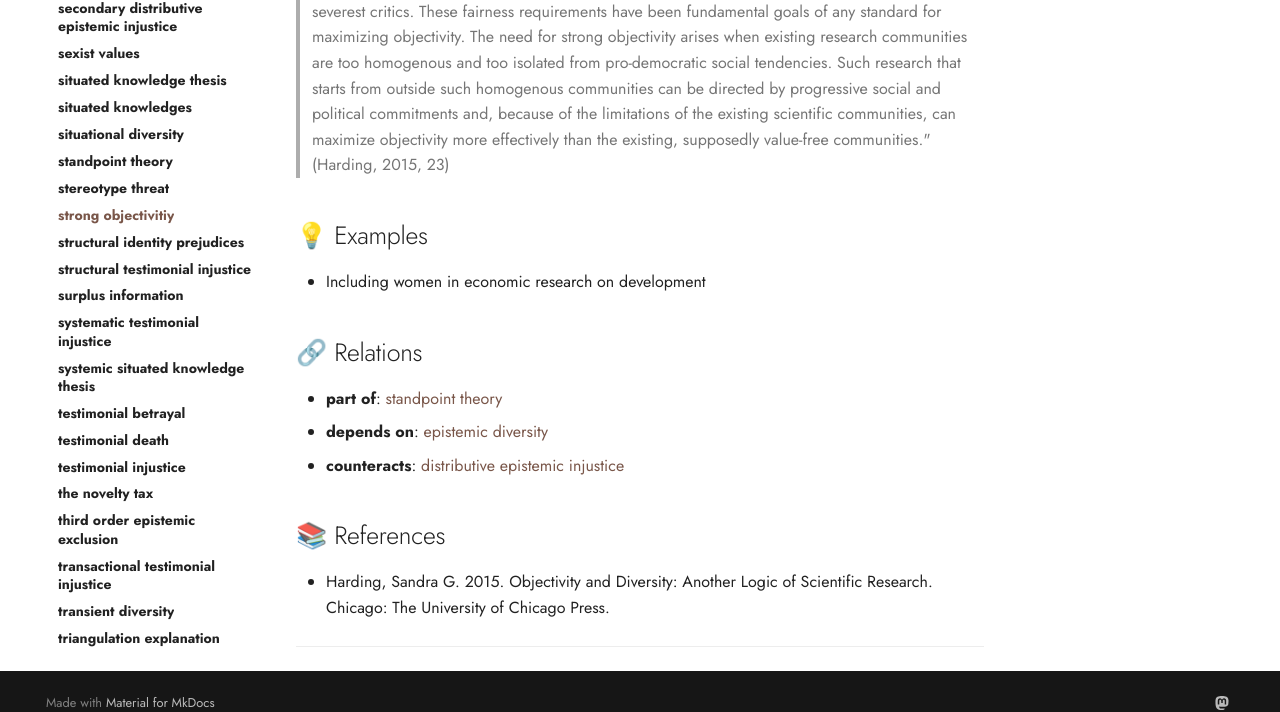
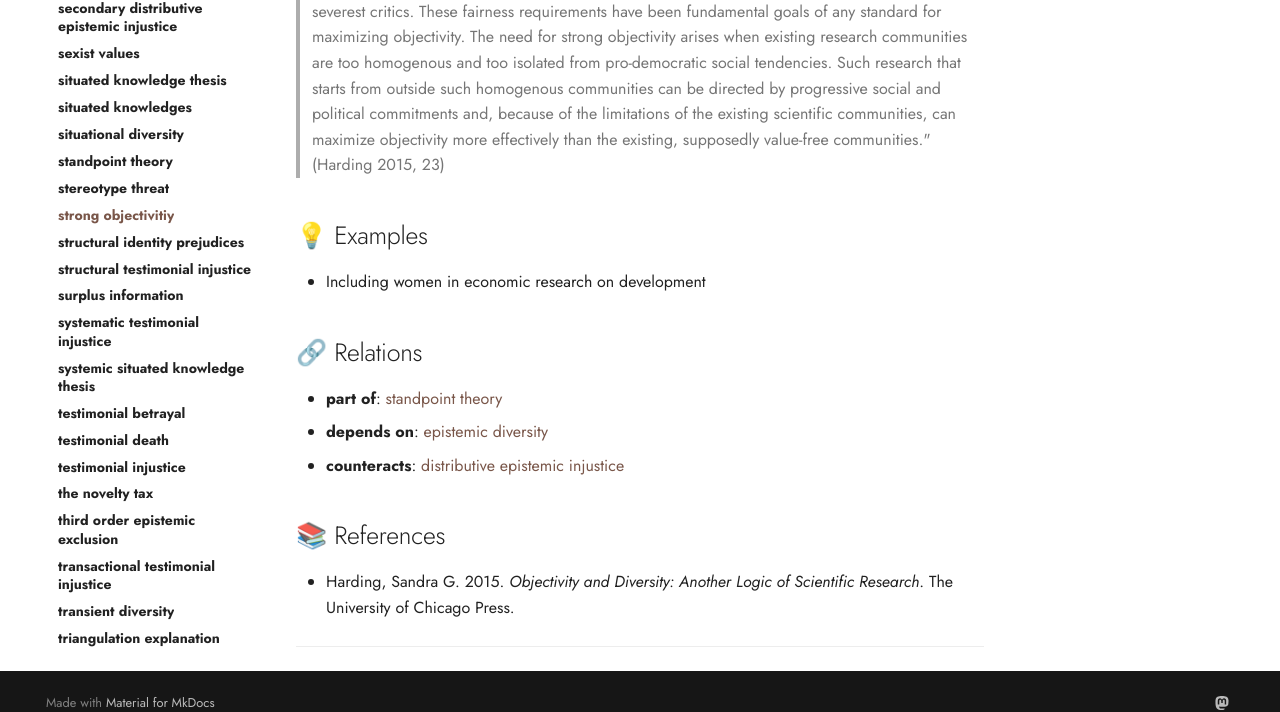
Before and after one commit to conceptcartography/conceptcartography, an MkDocs documentation site: the page built from docs/concepts/strong-objectivitiy.md, in a window 1280 px wide and 1018 px high. Shown: the part 283-995 px from the top of the window. Built offline with MkDocs 1.6.1 and Material for MkDocs 9.7.7, drawn with Linux system fonts in a browser that asks for light colours; comment, search, counter and statistics services are not loaded; the version menu is left out; some of the changed text lies outside the part shown.

Commit message:
Update strong-objectivitiy.md
updated referencing format

```diff
--- a/docs/concepts/strong-objectivitiy.md
+++ b/docs/concepts/strong-objectivitiy.md
@@ -2,7 +2,7 @@
 
 ## 📖 Definitions
 
-> "in at least some cases scientific and philosophic research can be directed by recognizably political, social, and cultural values and interests and yet still be fair to the evidence and fair to its severest critics. These fairness requirements have been fundamental goals of any standard for maximizing objectivity. The need for strong objectivity arises when existing research communities are too homogenous and too isolated from pro-democratic social tendencies. Such research that starts from outside such homogenous communities can be directed by progressive social and political commitments and, because of the limitations of the existing scientific communities, can maximize objectivity more effectively than the existing, supposedly value-free communities." (Harding, 2015, 23)
+> "in at least some cases scientific and philosophic research can be directed by recognizably political, social, and cultural values and interests and yet still be fair to the evidence and fair to its severest critics. These fairness requirements have been fundamental goals of any standard for maximizing objectivity. The need for strong objectivity arises when existing research communities are too homogenous and too isolated from pro-democratic social tendencies. Such research that starts from outside such homogenous communities can be directed by progressive social and political commitments and, because of the limitations of the existing scientific communities, can maximize objectivity more effectively than the existing, supposedly value-free communities." (Harding 2015, 23)
 
 ## 💡 Examples
 
@@ -16,7 +16,7 @@
 
 ## 📚 References
 
-- Harding, Sandra G. 2015. Objectivity and Diversity: Another Logic of Scientific Research. Chicago: The University of Chicago Press.
+- Harding, Sandra G. 2015. _Objectivity and Diversity: Another Logic of Scientific Research_. The University of Chicago Press.
 
 ---
 
```
